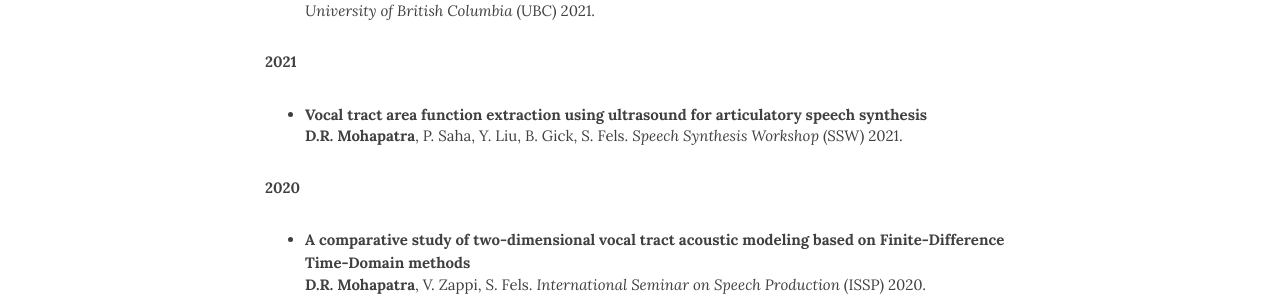
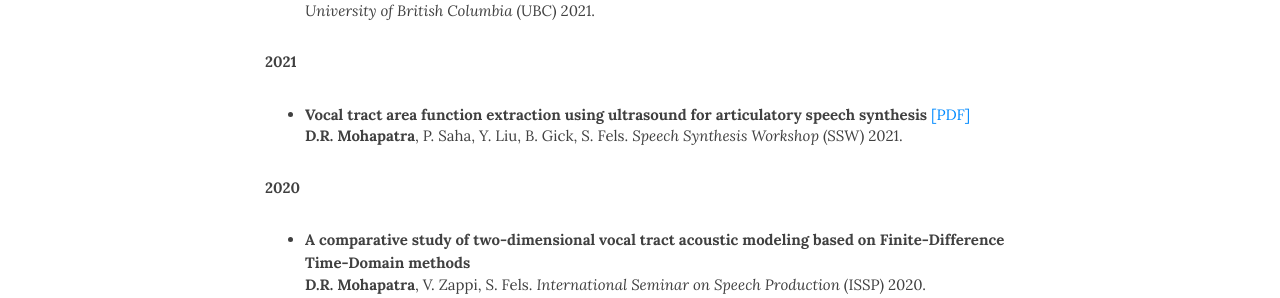
Before and after one commit to Debasishray19/debasishray19.github.io, a Jekyll site: the page built from publications.md, in a window 1280 px wide and 900 px high. Shown: the part 371-669 px from the top of the window. Built offline with Jekyll 4.4.1, drawn with Linux system fonts in a browser that asks for light colours; nearby versions of some CDN libraries.

Commit message:
Update publications.md

```diff
--- a/publications.md
+++ b/publications.md
@@ -11,7 +11,7 @@ You can also check my <a href="https://scholar.google.com/citations?user=HzIWE5k
 	*University of British Columbia* (UBC) 2021.
 
 **2021**
-- **Vocal tract area function extraction using ultrasound for articulatory speech synthesis**
+- **Vocal tract area function extraction using ultrasound for articulatory speech synthesis** [[PDF]](https://www.isca-speech.org/archive/pdfs/ssw_2021/mohapatra21_ssw.pdf)
 	**D.R. Mohapatra**, P. Saha, Y. Liu, B. Gick, S. Fels.
 	*Speech Synthesis Workshop* (SSW) 2021.
 
```
